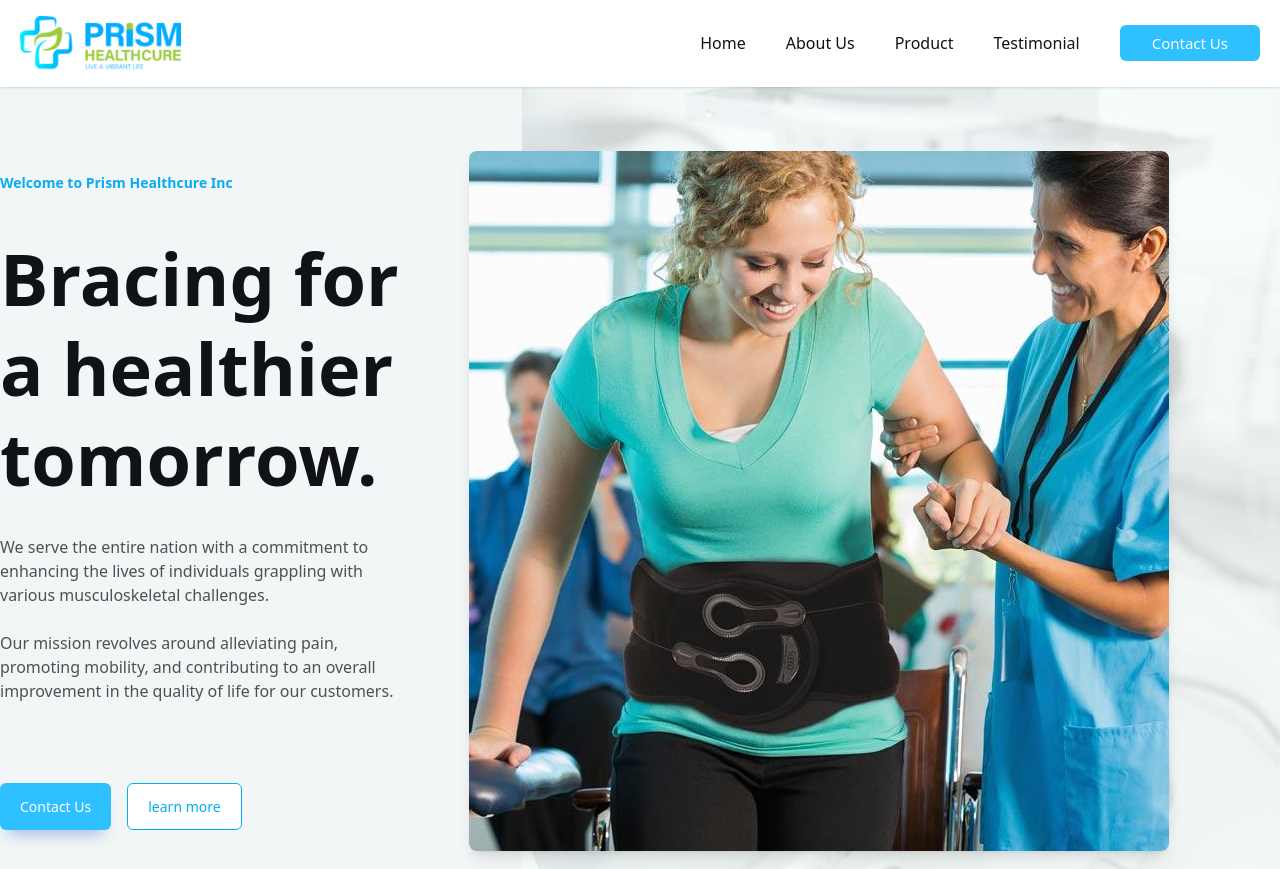
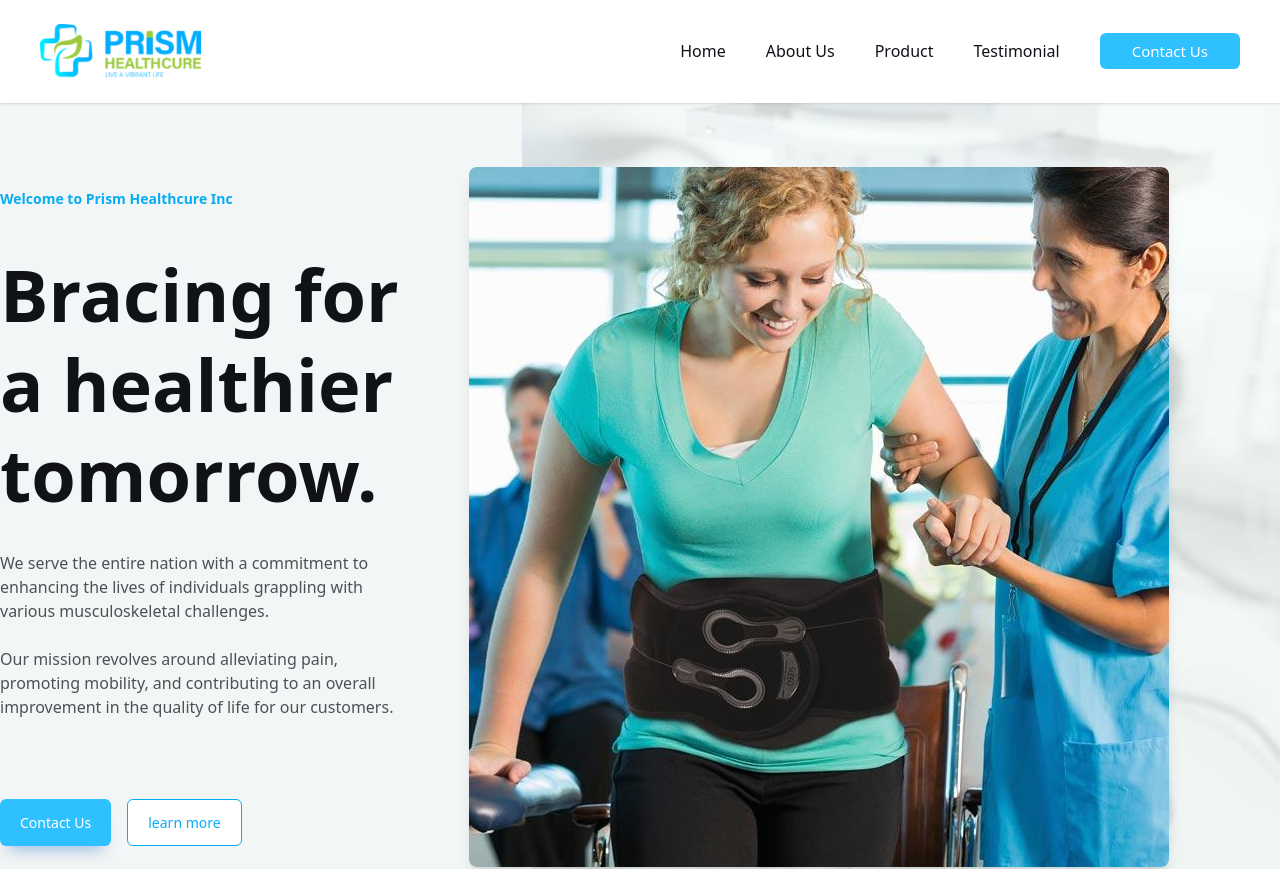
Before and after one commit to SACodeCrafts/prismHealthCure, a React (Create React App) app: page / in a window 1280 px wide. Shown: the top 869 px of the page. Built offline with nearby package versions, Linux system fonts and the light colour scheme.

Commit message:
UI changes

```diff
--- a/src/components/Header.js
+++ b/src/components/Header.js
@@ -3,8 +3,8 @@ import logo from '../assets/images/company-logo.png'
 
 const Header = () => {
   return (
-    <header className="bg-white shadow py-4 flex justify-center items-center w-full">
-      <div className='flex items-center justify-between w-full max-w-[1240px]'>
+    <header className="bg-white shadow py-6 flex justify-center items-center w-full">
+      <div className='flex items-center justify-between w-full max-w-[1240px] px-5'>
 
 
         <div className="text-xl font-bold">
```
